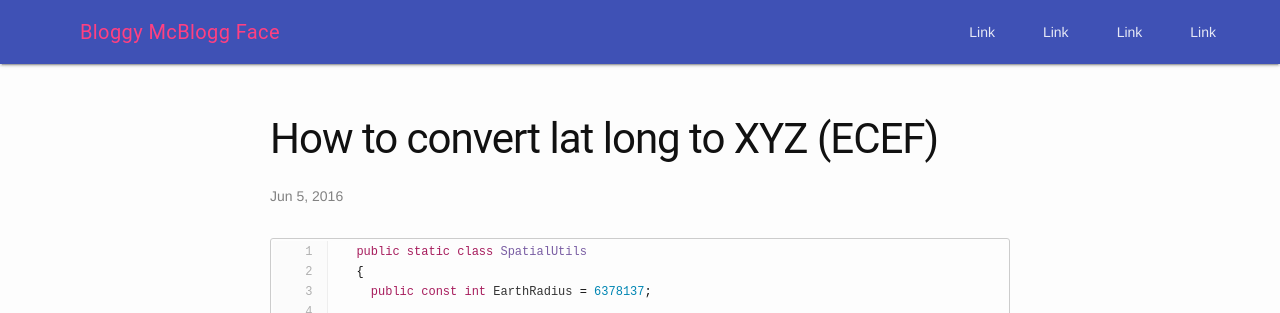
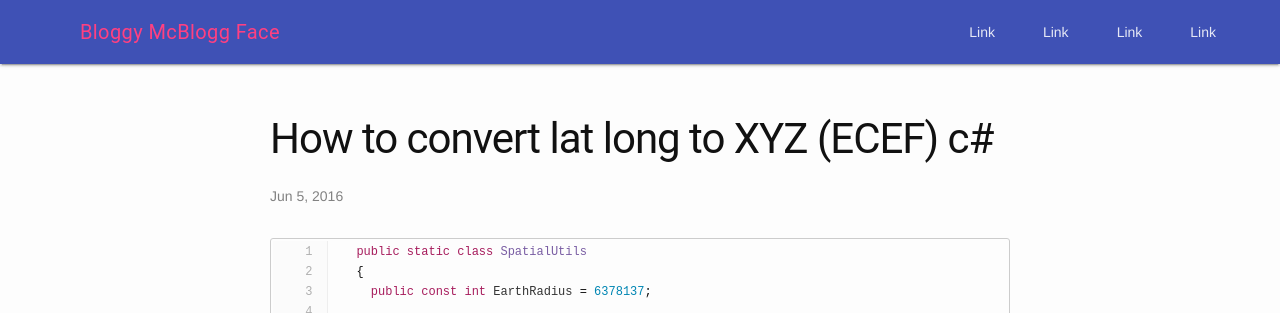
Before and after one commit to roy46/roy46.github.io, a Jekyll site: the page built from _posts/2016-06-07-how-to-convert-latitude-longitude-to-XYZ.markdown, in a window 1280 px wide. Shown: the top 313 px of the page. Built offline with Jekyll 4.4.1, drawn with Linux system fonts in a browser that asks for light colours; nearby versions of some CDN libraries.

```diff
--- a/_posts/2016-06-07-how-to-convert-latitude-longitude-to-XYZ.markdown
+++ b/_posts/2016-06-07-how-to-convert-latitude-longitude-to-XYZ.markdown
@@ -1,6 +1,6 @@
 ---
 layout: post
-title:  "How to convert lat long to XYZ (ECEF)"
+title:  "How to convert lat long to XYZ (ECEF) c#"
 date:   2016-06-05 13:45:00 +0100
 categories: c-sharp spatial
 ---
```
